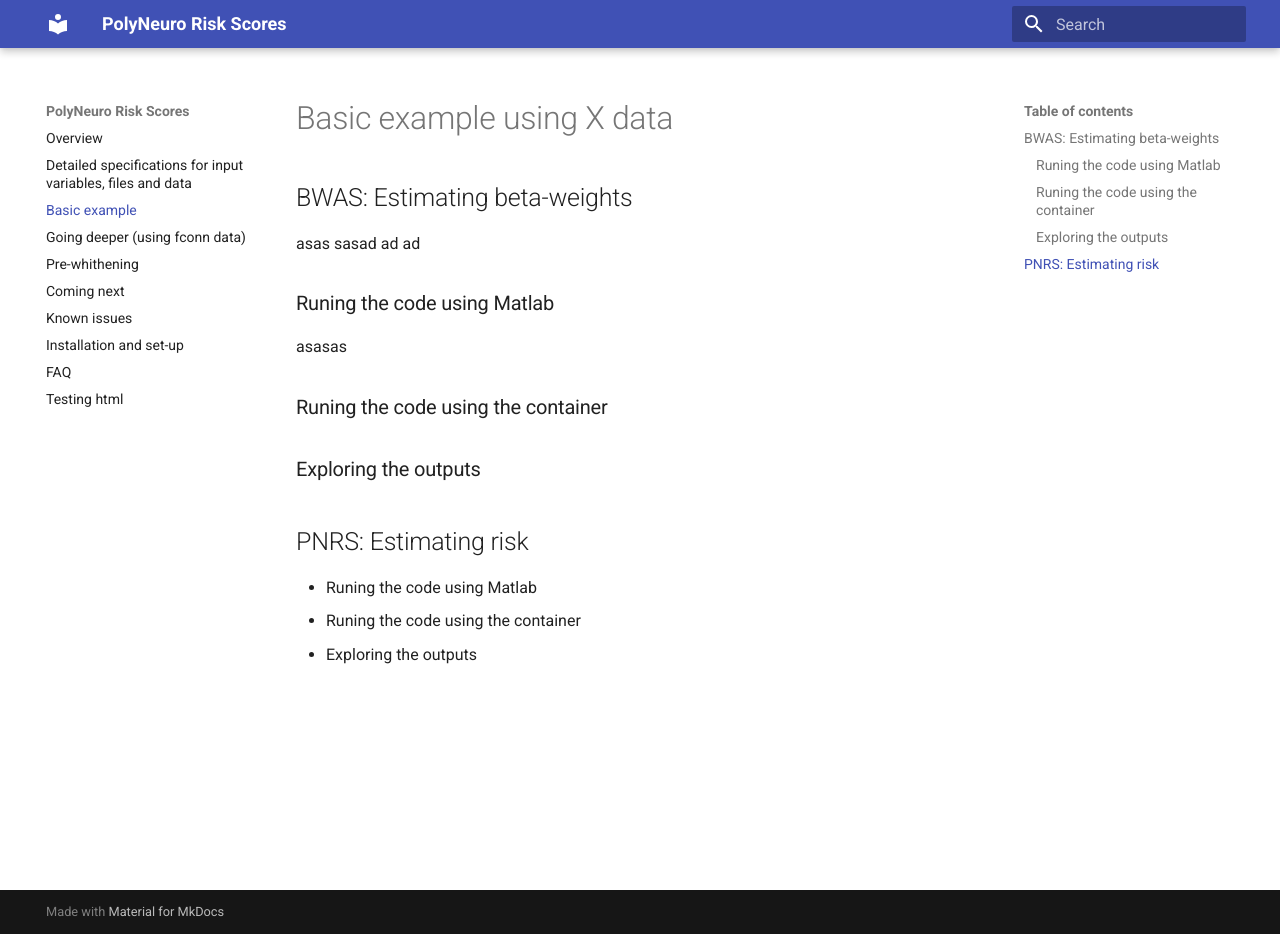
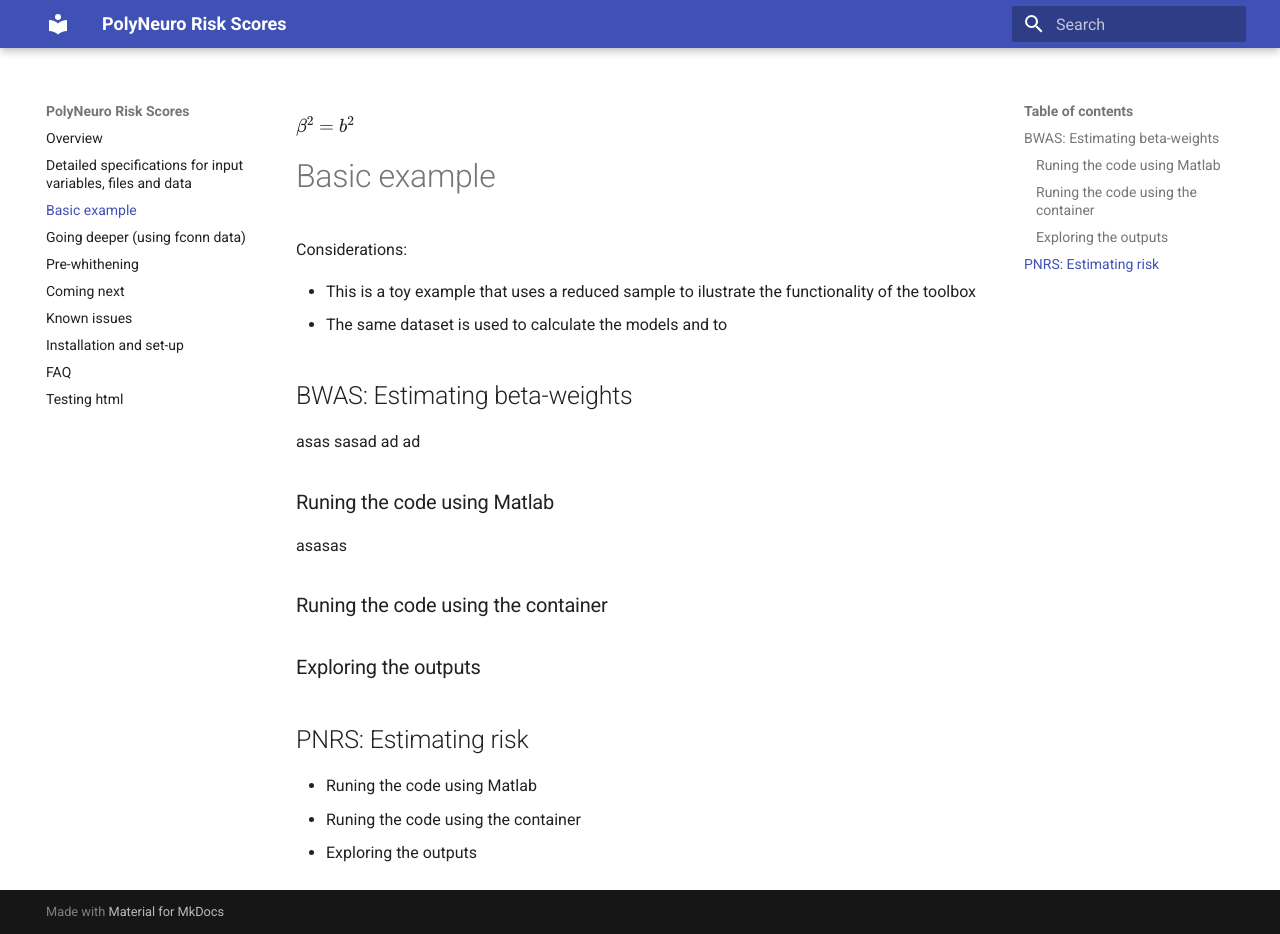
Before and after one commit to omiranda/polyneuro_risk_score, an MkDocs documentation site: the page built from docs/basic_example.md, in a window 1280 px wide and 934 px high. Built offline with MkDocs 1.6.1 and Material for MkDocs 9.7.7, drawn with Linux system fonts in a browser that asks for light colours; formulas are drawn with MathJax 3; old or Windows-style settings are respelled for this version of MkDocs.

Commit message:
Update basic_example.md

```diff
--- a/docs/basic_example.md
+++ b/docs/basic_example.md
@@ -1,4 +1,15 @@
-# Basic example using X data
+<script type="text/javascript"
+        src="https://cdnjs.cloudflare.com/ajax/libs/mathjax/2.7.0/MathJax.js?config=TeX-AMS_CHTML"></script>
+
+\\( \beta^2 = b^2 \\)
+
+# Basic example
+
+
+Considerations:
+
+- This is a toy example that uses a reduced sample to ilustrate the functionality of the toolbox
+- The same dataset is used to calculate the models and to
 
 
 
```
